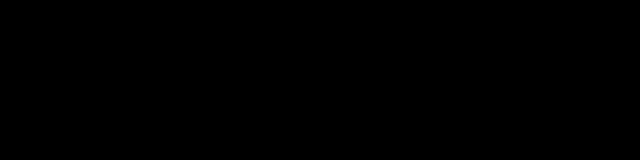
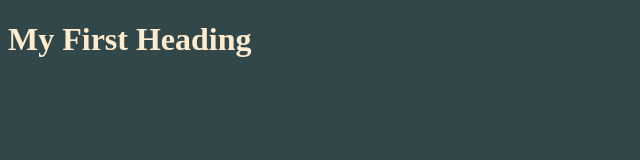
Before and after one commit to manish25jha/PicsWeb, a plain HTML site: page index.html in a window 1280 px wide. Shown: the whole page, without its empty margins (0-640 px from the left). Drawn offline with Linux system fonts and the light colour scheme.

Commit message:
my changes

```diff
--- a/index.html
+++ b/index.html
@@ -1,8 +1,8 @@
 <!DOCTYPE html>
 <html>
-<body style="background-color: black;">
+<body style="background-color: rgb(49, 71, 74);">
 
-<h1 >My First Heading</h1>
+<h1 style="color: blanchedalmond;">My First Heading</h1>
 
 </body>
 </html>
```
